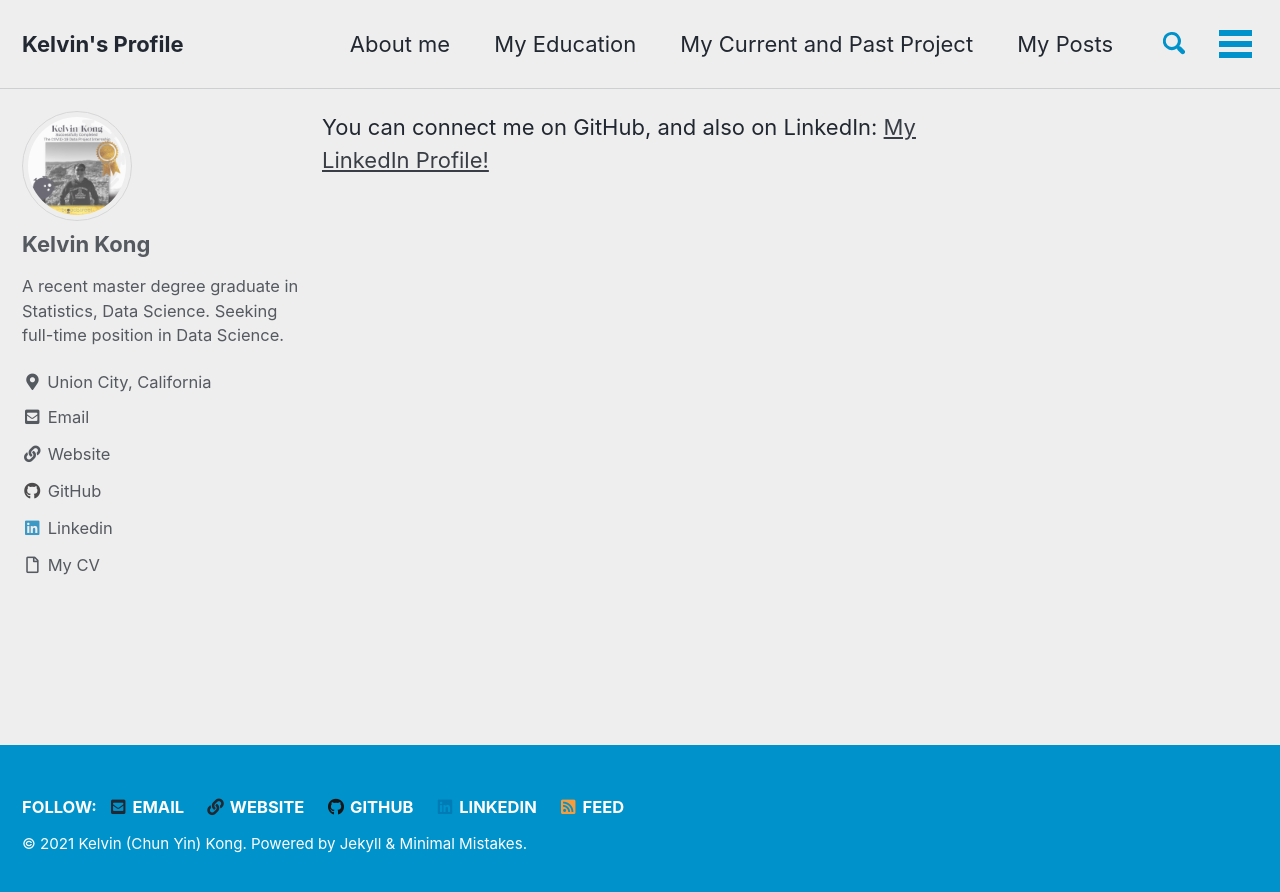
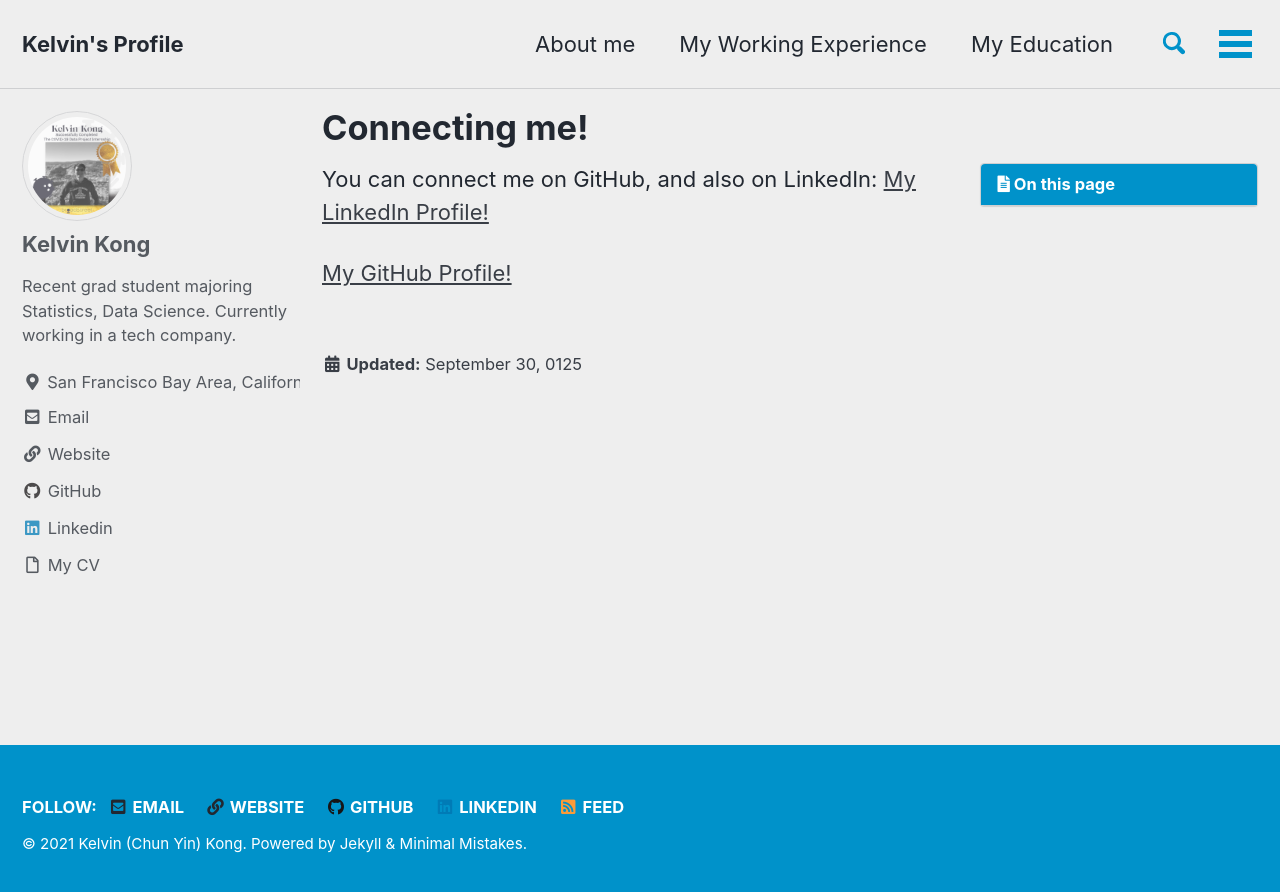
Before and after one commit to kelvin-cykong/kelvin-cykong.github.io, a Jekyll site: the page built from pages/connect-me.md, in a window 1280 px wide. Shown: the top 892 px of the page. Built offline with Jekyll 4.4.1, drawn with Linux system fonts in a browser that asks for light colours; cached includes are drawn as plain includes; our own code applies the rules of GitHub Pages for plain Markdown files; comment, search, counter and statistics services are not loaded.

Commit message:
major update to page structures
updated links. added new page on working experience

```diff
--- a/_config.yml
+++ b/_config.yml
@@ -21,7 +21,7 @@ title_separator          : "-"
 subtitle                 : # site tagline that appears below site title in masthead
 name                     : "Kelvin (Chun Yin) Kong"
 description              : "My project sharing site and profile."
-url                      : "https://ckong9-stat697/github.io"
+url                      : "https://kelvin-cykong/github.io"
 baseurl                  : # the subpath of your site, e.g. "/blog"
 repository               : # GitHub username/repo-name e.g. "mmistakes/minimal-mistakes"
 teaser                   : # path of fallback teaser image, e.g. "/assets/images/500x300.png"
@@ -96,24 +96,24 @@ analytics:
 author:
   name             : "Kelvin Kong"
   avatar           : "img/logo.png"
-  bio              : "A recent master degree graduate in Statistics, Data Science. Seeking full-time position in Data Science."
-  location         : "Union City, California"
+  bio              : "Recent grad student majoring Statistics, Data Science. Currently working in a tech company."
+  location         : "San Francisco Bay Area, California, USA"
   links:
     - label: "Email"
       icon: "fas fa-fw fa-envelope-square"
       url: "mailto:ckong@ieee.org"
     - label: "Website"
       icon: "fas fa-fw fa-link"
-      url: "https://ckong9-stat697.github.io"
+      url: "https://kelvin-cykong.github.io"
     - label: "GitHub"
       icon: "fab fa-fw fa-github"
-      url: "https://github.com/ckong9-stat697"
+      url: "https://github.com/kelvin-cykong"
     - label: "Linkedin"
       icon: "fab fa-fw fa-linkedin"
       url: "https://www.linkedin.com/in/chunyin-kong/"
     - label: "My CV"
       icon: "far fa-fw fa-file"
-      url: "https://github.com/ckong9-stat697/ckong9-stat697.github.io/blob/b35385f62666032dda04bc6c96c90acd2b9468c3/docs/kelvin_cv.pdf"
+      url: "https://github.com/kelvin-cykong/kelvin-cykong.github.io/blob/b35385f62666032dda04bc6c96c90acd2b9468c3/docs/kelvin_cv.pdf"
     #- label: "Twitter"
     #  icon: "fab fa-fw fa-twitter-square"
       # url: "https://twitter.com/"
@@ -132,10 +132,10 @@ footer:
       url: "mailto:ckong@ieee.org"
     - label: "Website"
       icon: "fas fa-fw fa-link"
-      url: "https://ckong9-stat697.github.io"
+      url: "https://kelvin-cykong.github.io"
     - label: "GitHub"
       icon: "fab fa-fw fa-github"
-      url: "https://github.com/ckong9-stat697"
+      url: "https://github.com/kelvin-cykong"
     - label: "Linkedin"
       icon: "fab fa-fw fa-linkedin"
       url: "https://www.linkedin.com/in/chunyin-kong/"
--- a/pages/connect-me.md
+++ b/pages/connect-me.md
@@ -1,2 +1,11 @@
+---
+permalink: /connect-me/
+title: "Connecting me!"
+last_modified_at: 2021-09-125T20:54:41-05:00
+toc: true
+---
+
 You can connect me on GitHub, and also on LinkedIn:
 [My LinkedIn Profile!](https://www.linkedin.com/in/chunyin-kong/)
+
+[My GitHub Profile!](https://github.com/kelvin-cykong)
```
Also changed, not shown: _data/navigation.yml (+7 -5 lines), pages/about.md (+0 -1 lines), pages/projects.md (+13 -10 lines), pages/work-exp.md (added, +25 -0 lines).
